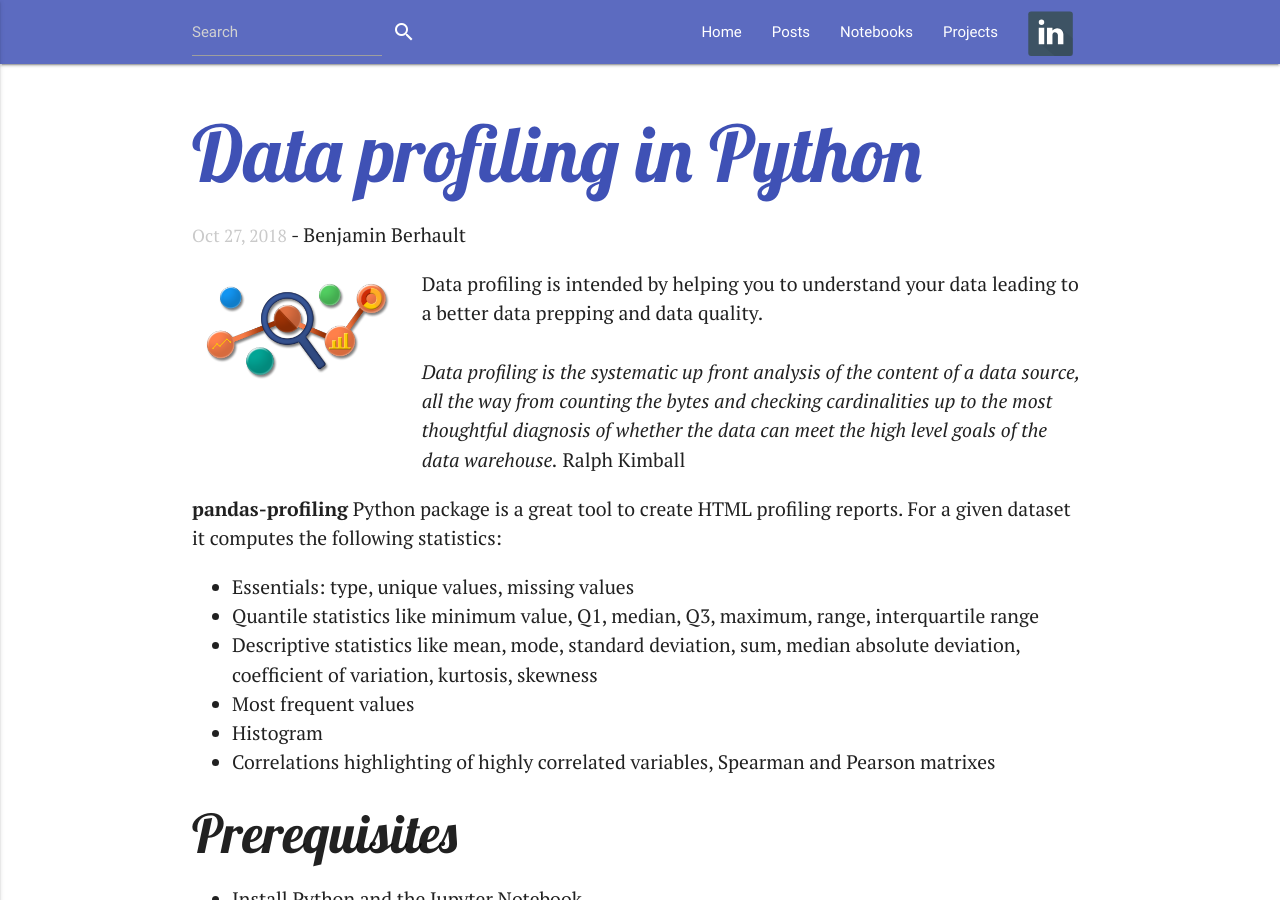
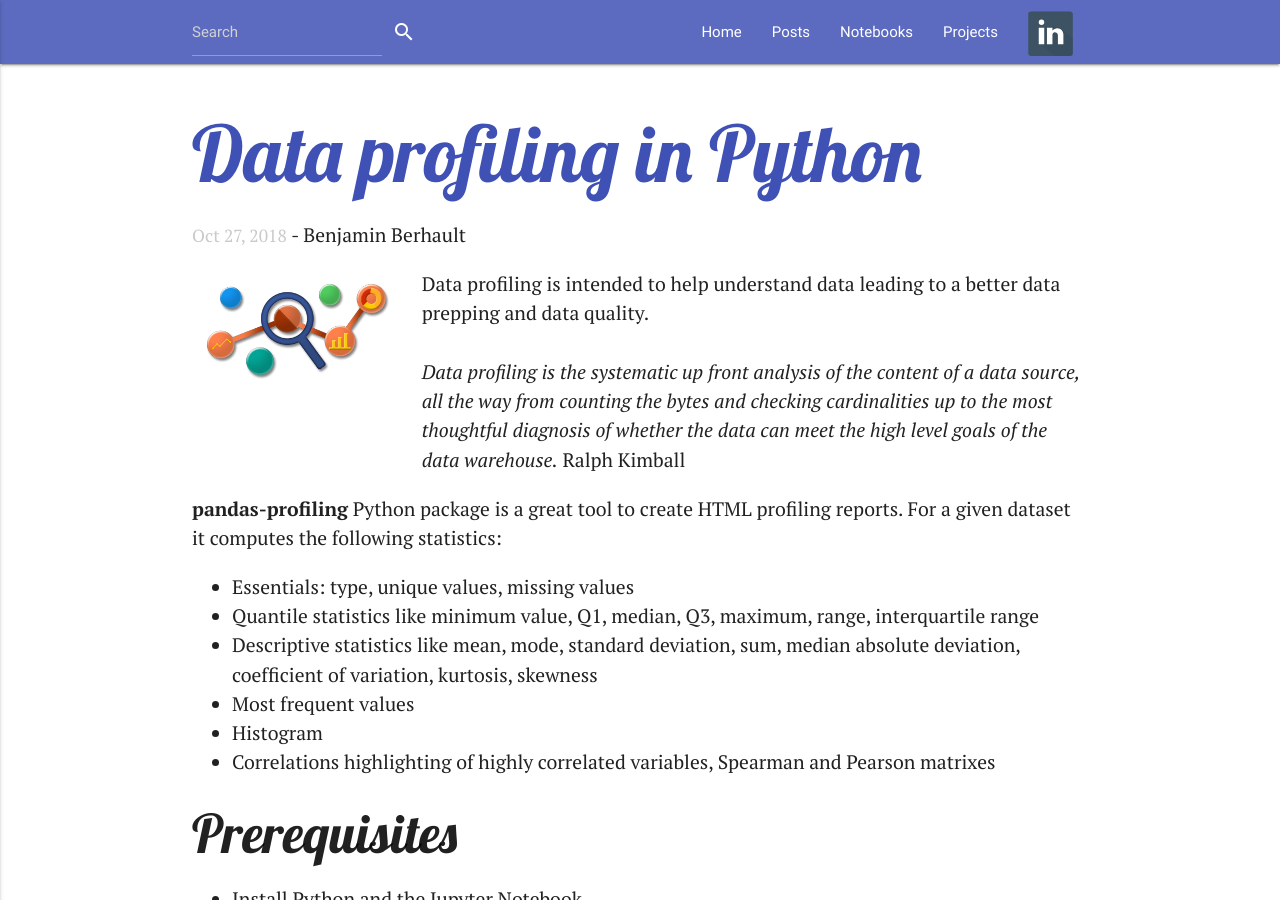
Before and after one commit to benjamin-berhault/benjamin-berhault.github.io, a Jekyll site: the page built from _posts/2018-10-27-data-profiling-in-python.md, in a window 1280 px wide and 900 px high. Built offline with Jekyll 4.4.1, drawn with Linux system fonts in a browser that asks for light colours; nearby versions of some CDN libraries; comment, search, counter and statistics services are not loaded.

Commit message:
27th of october

```diff
--- a/_posts/2018-10-27-data-profiling-in-python.md
+++ b/_posts/2018-10-27-data-profiling-in-python.md
@@ -10,7 +10,7 @@ author: "Benjamin Berhault"
     <img src="{{ '/images/data_profiling.png' | relative_url }}" class="responsive-img">
   </div>
   <div class="col grid s12 m6 l9 ">
-Data profiling is intended by helping you to understand your data leading to a better data prepping and data quality.<br>
+Data profiling is intended to help understand data leading to a better data prepping and data quality.<br>
 <br>
 <i>Data profiling is the systematic up front analysis of the content of a data source, all the way from counting the bytes and checking cardinalities up to the most thoughtful diagnosis of whether the data can meet the high level goals of the data warehouse.</i> Ralph Kimball
   </div>
```
